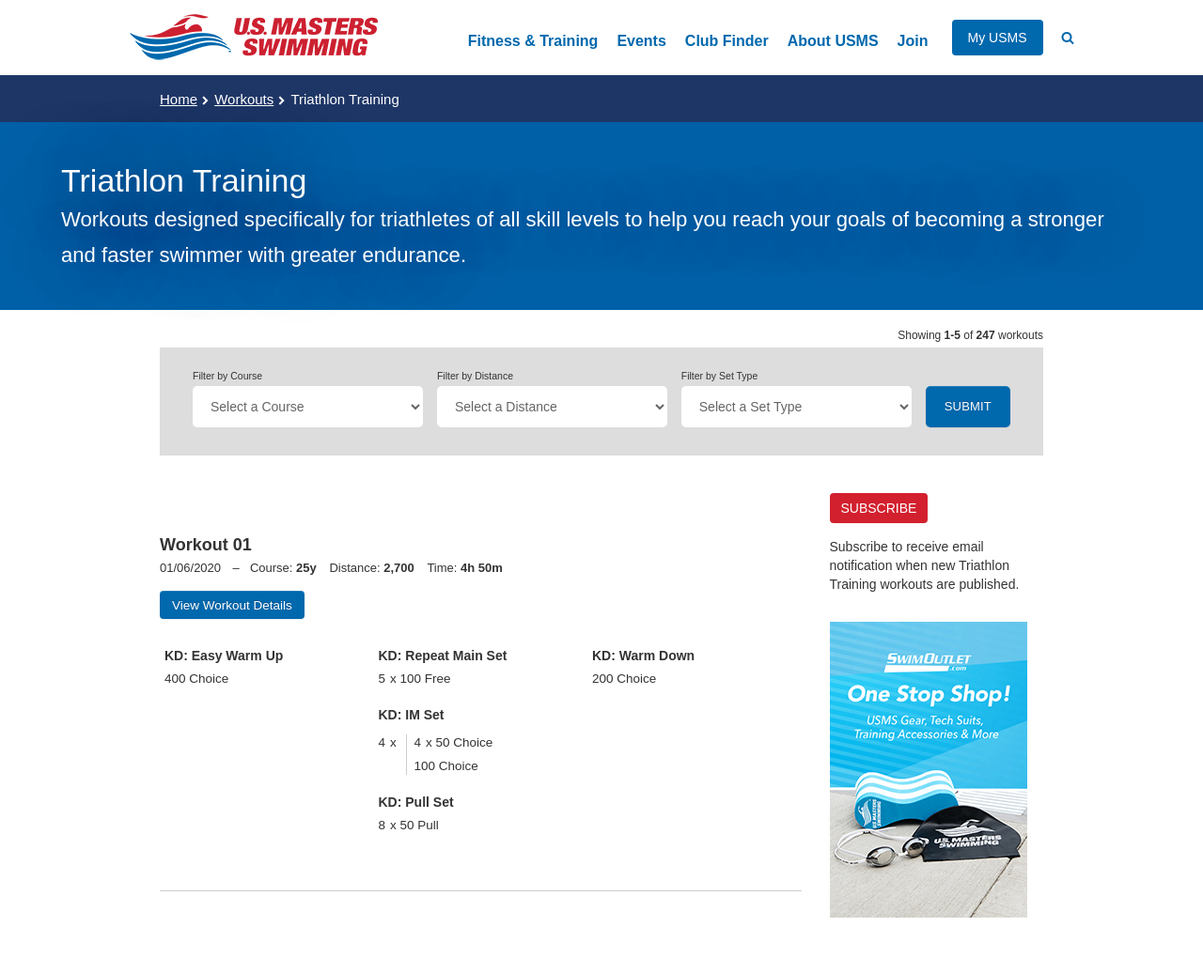
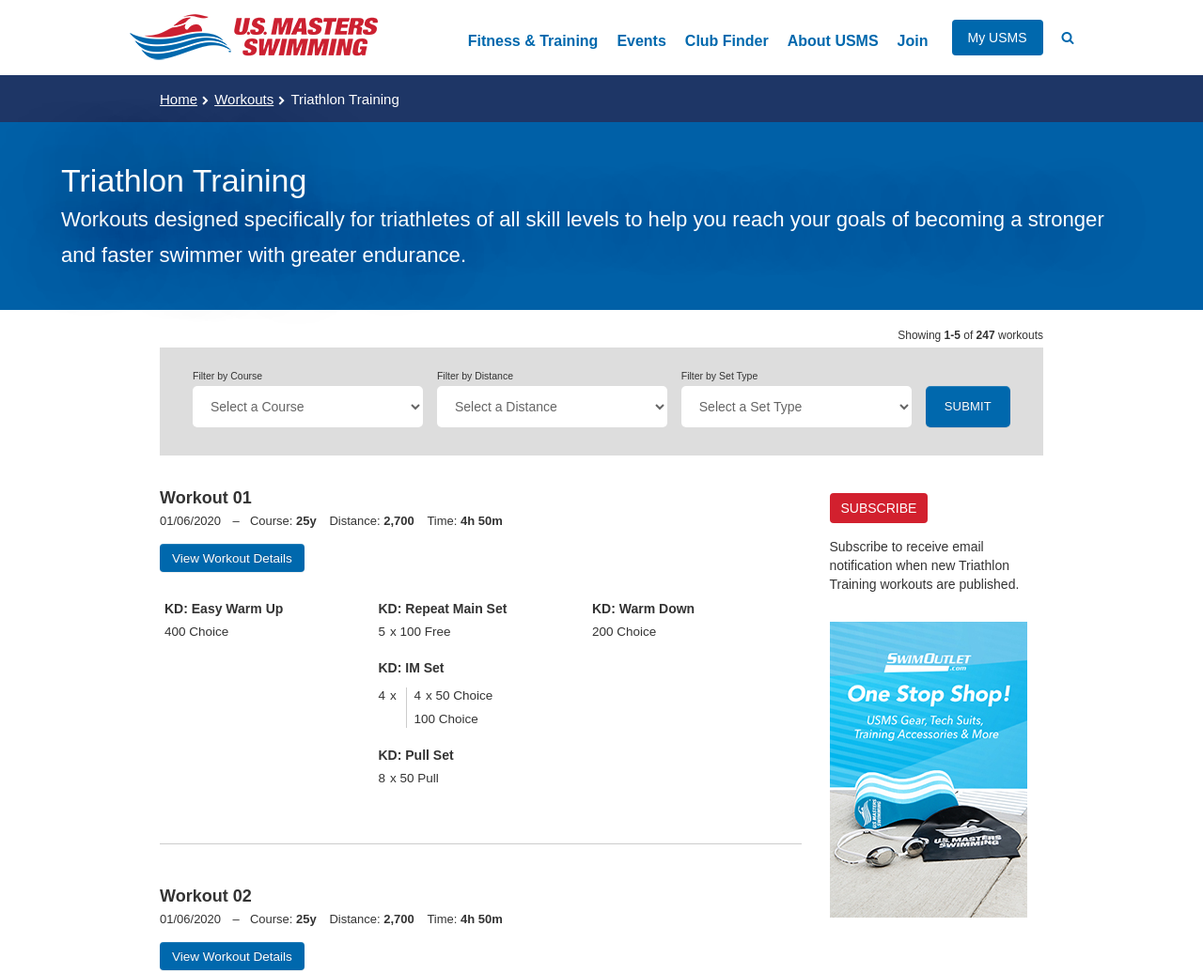
Before and after one commit to J-Place/workout-finder, a website: page usms-workout-search-filter-01-all-results.html in a window 1280 px wide. Shown: the top 1036 px of the page at 94% size. Drawn offline with nearby package versions, Linux system fonts and the light colour scheme.

```diff
--- a/css/workout.css
+++ b/css/workout.css
@@ -159,13 +159,6 @@
         top: 0.3rem;
         right: 0;
     }
-
-    .workout-customizer {
-        display: none;
-    }
-    .workout__header {
-        padding-top: 5rem;
-    }
     .workout__stats > * {
         display: inline-block;
         margin: 0 1rem 0 0;
```
Also changed, not shown: css/workout-detail.css (+5 -2 lines).
